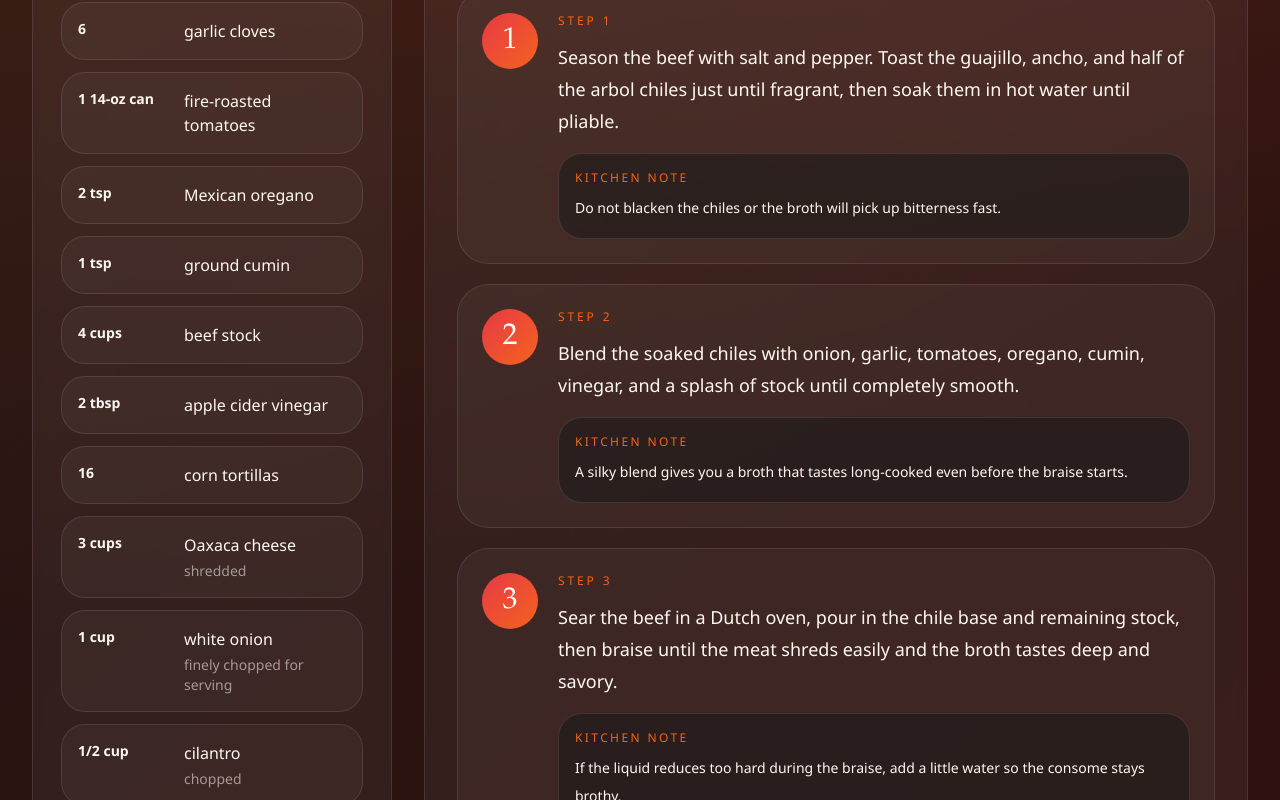
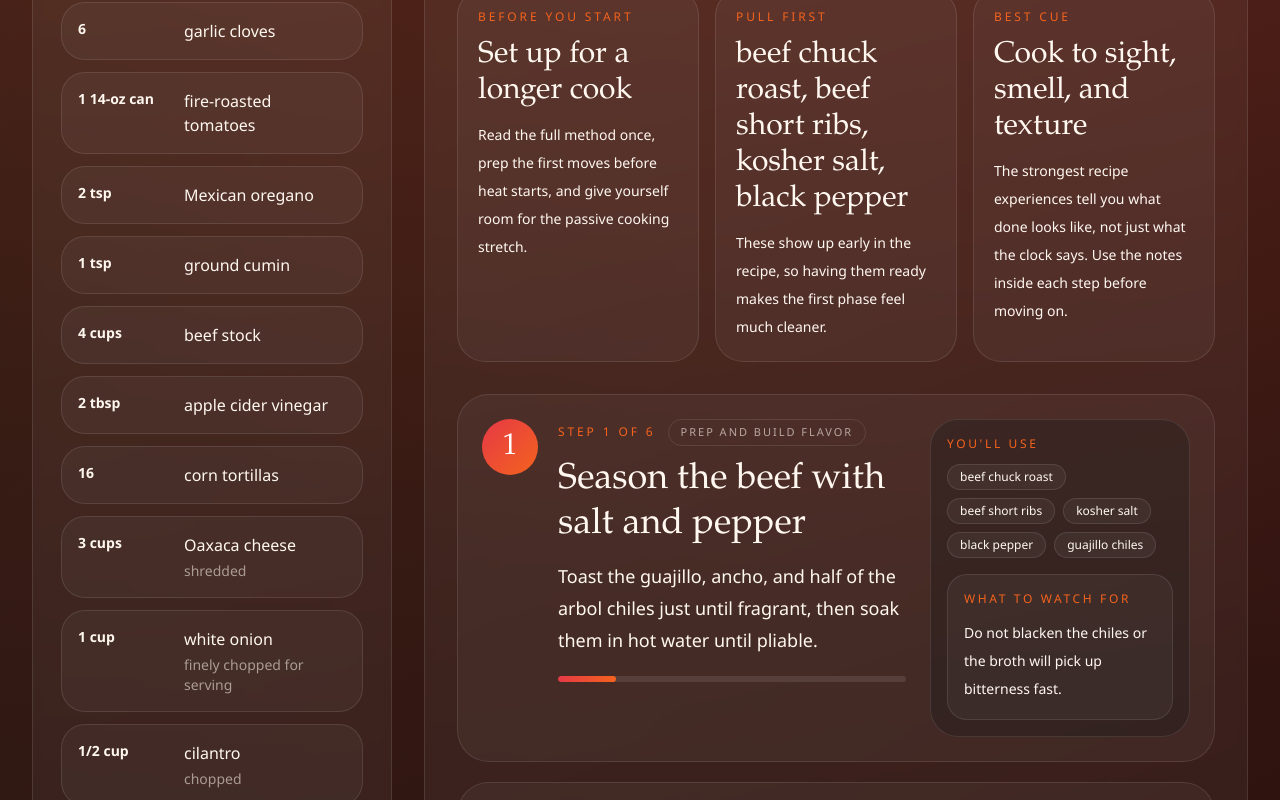
Before and after one commit to vijayinchicago/flamingfoodies, a Next.js app: page /recipes/birria-quesatacos-with-arbol-salsa in a window 1280 px wide. Shown: the part 2080-2880 px from the top of the page. Built offline with nearby package versions, Linux system fonts and the light colour scheme; no server answers; the database is empty.

Commit message:
Strengthen recipe method presentation

```diff
--- a/app/(public)/recipes/[slug]/page.tsx
+++ b/app/(public)/recipes/[slug]/page.tsx
@@ -20,6 +20,30 @@ import {
 } from "@/lib/services/content";
 import type { HeatLevel, Recipe } from "@/lib/types";
 import { absoluteUrl, formatDate } from "@/lib/utils";
+
+const stepStopwords = new Set([
+  "and",
+  "with",
+  "from",
+  "then",
+  "into",
+  "until",
+  "your",
+  "this",
+  "that",
+  "just",
+  "have",
+  "make",
+  "keep",
+  "more",
+  "them",
+  "very",
+  "over",
+  "side",
+  "about",
+  "need",
+  "best"
+]);
 
 const heatNotes: Record<HeatLevel, { title: string; copy: string }> = {
   mild: {
@@ -110,6 +134,102 @@ function getOccasionCard(recipe: Recipe) {
   };
 }
 
+function normalizeForMatch(value: string) {
+  return value.toLowerCase().replace(/[^a-z0-9\s-]+/g, " ");
+}
+
+function getIngredientTokens(value: string) {
+  return normalizeForMatch(value)
+    .split(/\s+/)
+    .map((token) => token.trim())
+    .filter((token) => token.length >= 3 && !stepStopwords.has(token));
+}
+
+function getStepTitleAndBody(text: string) {
+  const normalized = text.trim();
+  const commaIndex = normalized.indexOf(",");
+  const sentenceIndex = normalized.indexOf(".");
+  const splitIndex = [commaIndex, sentenceIndex]
+    .filter((index) => index >= 0)
+    .sort((left, right) => left - right)[0];
+
+  if (splitIndex === undefined) {
+    return {
+      title: normalized.replace(/\.$/, ""),
+      body: ""
+    };
+  }
+
+  const title = normalized.slice(0, splitIndex).replace(/[,.]\s*$/, "").trim();
+  const body = normalized.slice(splitIndex + 1).trim();
+
+  return {
+    title: title || normalized.replace(/\.$/, ""),
+    body
+  };
+}
+
+function getStepPhaseLabel(stepIndex: number, totalSteps: number) {
+  if (stepIndex === 0) return "Prep and build flavor";
+  if (stepIndex === totalSteps - 1) return "Finish and serve";
+  if (stepIndex <= Math.max(1, Math.floor((totalSteps - 1) / 3))) return "Set the foundation";
+  return "Cook and develop";
+}
+
+function getStepIngredientMatches(
+  recipe: Recipe,
+  instruction: Recipe["instructions"][number]
+) {
+  const haystack = normalizeForMatch(`${instruction.text} ${instruction.tip || ""}`);
+
+  return recipe.ingredients.filter((ingredient) => {
+    const ingredientTokens = getIngredientTokens(
+      `${ingredient.item} ${ingredient.notes || ""}`
+    );
+
+    return ingredientTokens.some((token) => haystack.includes(token));
+  });
+}
+
+function getMethodPrepNotes(recipe: Recipe) {
+  const earlyIngredients = Array.from(
+    new Set(
+      recipe.instructions
+        .slice(0, Math.min(2, recipe.instructions.length))
+        .flatMap((instruction) =>
+          getStepIngredientMatches(recipe, instruction).map((ingredient) => ingredient.item)
+        )
+    )
+  ).slice(0, 4);
+
+  return [
+    {
+      label: "Before you start",
+      title: recipe.totalTimeMinutes >= 90 ? "Set up for a longer cook" : "Set your station first",
+      copy:
+        recipe.totalTimeMinutes >= 90
+          ? "Read the full method once, prep the first moves before heat starts, and give yourself room for the passive cooking stretch."
+          : "Measure the fast-moving ingredients up front so you can stay with the pan instead of stopping to search."
+    },
+    {
+      label: "Pull first",
+      title: earlyIngredients.length
+        ? earlyIngredients.join(", ")
+        : recipe.equipment.slice(0, 3).join(", "),
+      copy:
+        earlyIngredients.length
+          ? "These show up early in the recipe, so having them ready makes the first phase feel much cleaner."
+          : "Set out the tools you need before you start so the method reads like one continuous flow."
+    },
+    {
+      label: "Best cue",
+      title: "Cook to sight, smell, and texture",
+      copy:
+        "The strongest recipe experiences tell you what done looks like, not just what the clock says. Use the notes inside each step before moving on."
+    }
+  ];
+}
+
 export async function generateMetadata({
   params
 }: {
@@ -179,6 +299,7 @@ export default async function RecipePage({
       ...getOccasionCard(recipe)
     }
   ];
+  const prepNotes = getMethodPrepNotes(recipe);
 
   return (
     <article className="container-shell py-10 sm:py-16">
@@ -470,35 +591,99 @@ export default async function RecipePage({
               </p>
             </div>
 
+            <div className="mt-8 grid gap-4 lg:grid-cols-3">
+              {prepNotes.map((note) => (
+                <article
+                  key={note.label}
+                  className="rounded-[1.75rem] border border-white/10 bg-white/[0.04] p-5"
+                >
+                  <p className="text-xs uppercase tracking-[0.24em] text-ember">{note.label}</p>
+                  <h3 className="mt-3 font-display text-3xl text-cream">{note.title}</h3>
+                  <p className="mt-3 text-sm leading-7 text-cream/68">{note.copy}</p>
+                </article>
+              ))}
+            </div>
+
             <ol className="mt-8 space-y-5">
-              {recipe.instructions.map((instruction) => (
+              {recipe.instructions.map((instruction, index) => {
+                const splitInstruction = getStepTitleAndBody(instruction.text);
+                const matchedIngredients = getStepIngredientMatches(recipe, instruction).slice(0, 5);
+                const phaseLabel = getStepPhaseLabel(index, recipe.instructions.length);
+
+                return (
                   <li
                     key={instruction.step}
                     className="rounded-[2rem] border border-white/10 bg-white/[0.04] p-5 sm:p-6"
                   >
+                    <div className="grid gap-6 lg:grid-cols-[minmax(0,1fr)_260px]">
                       <div className="flex flex-col gap-5 sm:flex-row sm:items-start">
                         <div className="flex h-14 w-14 shrink-0 items-center justify-center rounded-full bg-gradient-to-br from-flame to-ember font-display text-3xl text-white">
                           {instruction.step}
                         </div>
                         <div className="min-w-0 flex-1">
+                          <div className="flex flex-wrap items-center gap-3">
                             <p className="text-xs uppercase tracking-[0.24em] text-ember">
-                        Step {instruction.step}
+                              Step {instruction.step} of {recipe.instructions.length}
                             </p>
+                            <span className="rounded-full border border-white/10 px-3 py-1 text-[11px] uppercase tracking-[0.18em] text-cream/60">
+                              {phaseLabel}
+                            </span>
+                          </div>
+                          <h3 className="mt-3 font-display text-4xl leading-tight text-cream">
+                            {splitInstruction.title}
+                          </h3>
                           <p className="mt-3 text-lg leading-8 text-cream/82">
-                        {instruction.text}
+                            {splitInstruction.body || instruction.text}
                           </p>
-                      {instruction.tip ? (
-                        <div className="mt-4 rounded-[1.5rem] border border-white/10 bg-charcoal/55 p-4">
-                          <p className="text-xs uppercase tracking-[0.2em] text-ember">
-                            Kitchen note
-                          </p>
-                          <p className="mt-2 text-sm leading-7 text-cream/68">{instruction.tip}</p>
-                        </div>
-                      ) : null}
+                          <div className="mt-5 h-1.5 overflow-hidden rounded-full bg-white/10">
+                            <div
+                              className="h-full rounded-full bg-gradient-to-r from-flame to-ember"
+                              style={{
+                                width: `${((instruction.step || index + 1) / recipe.instructions.length) * 100}%`
+                              }}
+                            />
                           </div>
                         </div>
+                      </div>
+
+                      <aside className="space-y-4 rounded-[1.75rem] border border-white/10 bg-charcoal/35 p-4">
+                        <div>
+                          <p className="text-xs uppercase tracking-[0.22em] text-ember">
+                            You&apos;ll use
+                          </p>
+                          {matchedIngredients.length ? (
+                            <div className="mt-3 flex flex-wrap gap-2">
+                              {matchedIngredients.map((ingredient) => (
+                                <span
+                                  key={`${instruction.step}-${ingredient.item}`}
+                                  className="rounded-full border border-white/10 bg-white/[0.05] px-3 py-1 text-xs text-cream/72"
+                                >
+                                  {ingredient.item}
+                                </span>
+                              ))}
+                            </div>
+                          ) : (
+                            <p className="mt-3 text-sm leading-7 text-cream/58">
+                              Focus on the technique here and keep your setup tight before moving on.
+                            </p>
+                          )}
+                        </div>
+
+                        <div className="rounded-[1.25rem] border border-white/10 bg-white/[0.04] p-4">
+                          <p className="text-xs uppercase tracking-[0.22em] text-ember">
+                            What to watch for
+                          </p>
+                          <p className="mt-3 text-sm leading-7 text-cream/68">
+                            {instruction.tip
+                              ? instruction.tip
+                              : "Move on when the texture, color, and aroma match the direction instead of blindly trusting the clock."}
+                          </p>
+                        </div>
+                      </aside>
+                    </div>
                   </li>
-              ))}
+                );
+              })}
             </ol>
           </section>
 
@@ -564,7 +749,7 @@ export default async function RecipePage({
                       ) : null}
                     </div>
                     <h4 className="mt-3 font-display text-3xl text-cream">{link.product}</h4>
-                    <p className="mt-3 text-sm leading-7 text-cream/7 2">{link.description}</p>
+                    <p className="mt-3 text-sm leading-7 text-cream/72">{link.description}</p>
                     <Link
                       href={`/go/${link.key}?source=/recipes/${recipe.slug}&position=recipe-detail`}
                       className="mt-5 inline-flex rounded-full border border-white/15 px-4 py-2 text-sm font-semibold text-cream"
```
Lines whose indentation alone changed are shown as unchanged.
